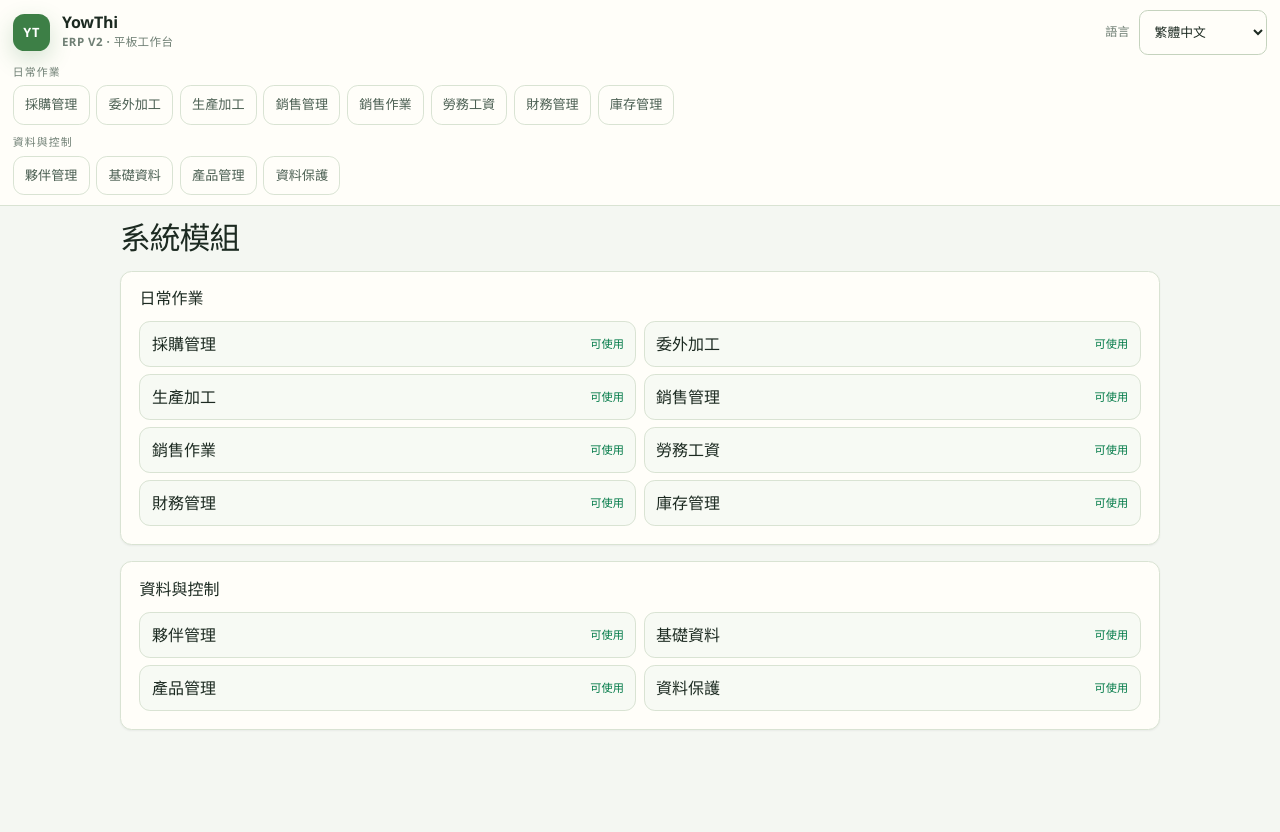
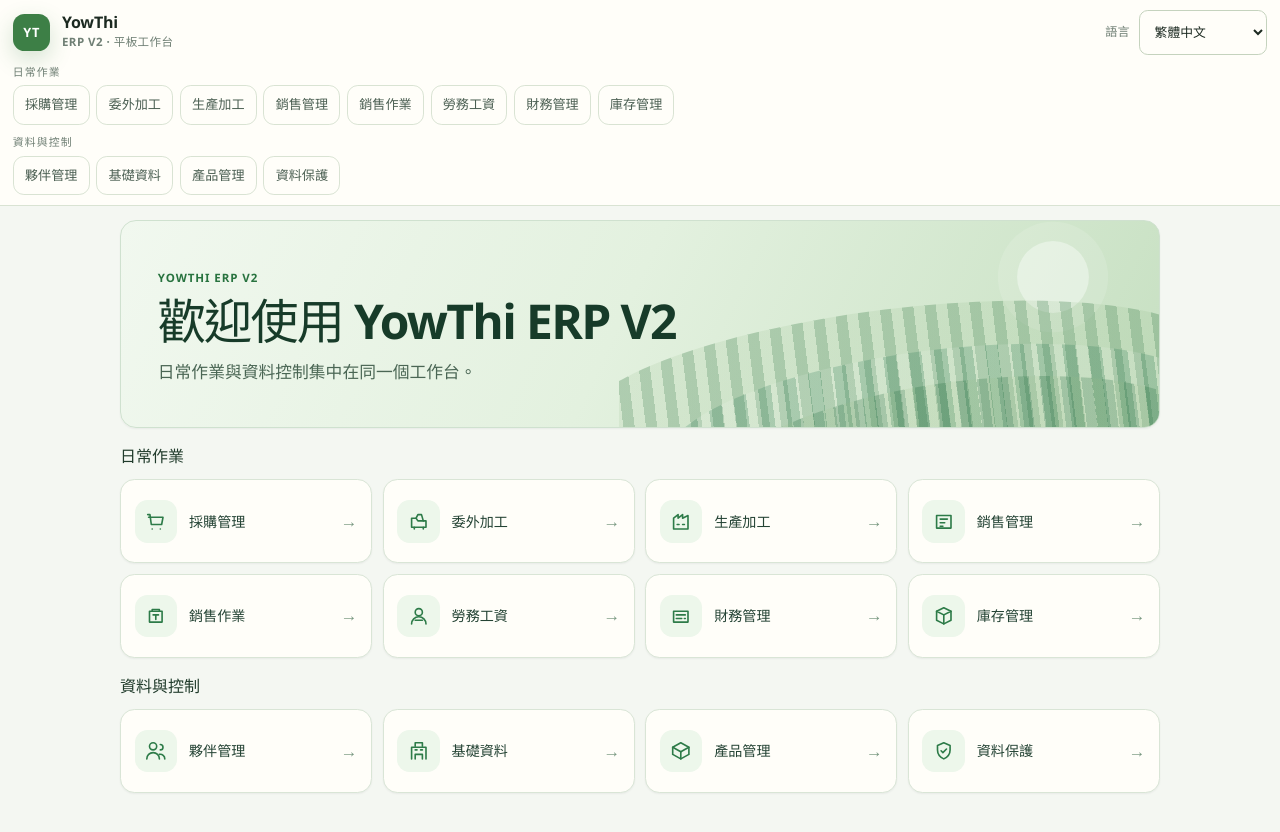
Before and after one commit to yenpoli-web/yowthi-erp-v2, a React (Vite) app in the folder src/YowThi.Erp.Web/: page /modules in a window 1280 px wide. Before the commit the page ends 800 px from the top, so only its background shows below. Built offline with nearby package versions, Linux system fonts and the light colour scheme.

Commit message:
feat(web): add nature green home workspace

```diff
--- /dev/null
+++ b/src/YowThi.Erp.Web/src/app/modules/ModuleIcon.tsx
@@ -0,0 +1,29 @@
+import type { ModuleKey } from './moduleRegistry';
+
+export type ModuleIconKey = ModuleKey | 'home';
+
+const moduleIconPaths: Record<ModuleIconKey, readonly string[]> = {
+  home: ['M3 10.5 12 3l9 7.5', 'M5 9.5V21h14V9.5', 'M9 21v-7h6v7'],
+  procurement: ['M4 7h16l-1.5 8H7L5.5 4H3', 'M8 20h.01', 'M17 20h.01'],
+  outsourced: ['M4 8h5l2 3h9v7H4z', 'M9 8l2-4h4l2 7', 'M7 18v2', 'M17 18v2'],
+  processing: ['M4 20V8l5-4v4l5-4v4l6-3v15z', 'M8 15h2', 'M14 15h2'],
+  sales: ['M4 5h16v14H4z', 'M8 9h8', 'M8 13h5', 'M8 17h3'],
+  'sales-handling': ['M5 7h14v12H5z', 'M8 7V5h8v2', 'M9 11h6', 'M12 11v5'],
+  labor: ['M12 12a4 4 0 1 0 0-8 4 4 0 0 0 0 8Z', 'M4 21a8 8 0 0 1 16 0', 'M8 17h8'],
+  finance: ['M4 7h16v12H4z', 'M7 11h10', 'M7 15h6', 'M16 15h1'],
+  inventory: ['M4 7 12 3l8 4-8 4z', 'M4 7v10l8 4 8-4V7', 'M12 11v10'],
+  party: ['M9 11a4 4 0 1 0 0-8 4 4 0 0 0 0 8Z', 'M2 21a7 7 0 0 1 14 0', 'M17 11a3 3 0 1 0 0-6', 'M16 16a5 5 0 0 1 6 5'],
+  infrastructure: ['M4 21V8h16v13', 'M8 21v-5h8v5', 'M8 11h2', 'M14 11h2', 'M8 7V3h8v4'],
+  product: ['M3 8 12 3l9 5-9 5z', 'M3 8v8l9 5 9-5V8', 'M12 13v8'],
+  'data-protection': ['M12 3 5 6v5c0 5 3 8 7 10 4-2 7-5 7-10V6z', 'm9 12 2 2 4-4'],
+};
+
+export function ModuleIcon({ icon, className }: { icon: ModuleIconKey; className?: string }) {
+  return (
+    <svg className={className} viewBox="0 0 24 24" aria-hidden="true">
+      {moduleIconPaths[icon].map((path) => (
+        <path key={path} d={path} />
+      ))}
+    </svg>
+  );
+}
--- a/src/YowThi.Erp.Web/src/app/modules/ModulePages.tsx
+++ b/src/YowThi.Erp.Web/src/app/modules/ModulePages.tsx
@@ -2,6 +2,7 @@
 
 import { withDeviceExperienceOverride } from '../device/deviceExperience';
 import { useOperationalLocale, type OperationalLocale } from '../i18n/locale';
+import { ModuleIcon } from './ModuleIcon';
 import {
   getSystemModule,
   systemModules,
@@ -10,66 +11,81 @@
   type SystemModuleDefinition,
 } from './moduleRegistry';
 
-const modulePageCopy: Record<
+const homePageCopy: Record<
+  OperationalLocale,
+  {
+    welcome: string;
+    subtitle: string;
+    operations: string;
+    controls: string;
+    openModule: string;
+  }
+> = {
+  'zh-TW': {
+    welcome: '歡迎使用 YowThi ERP V2',
+    subtitle: '日常作業與資料控制集中在同一個工作台。',
+    operations: '日常作業',
+    controls: '資料與控制',
+    openModule: '開啟模組',
+  },
+  'th-TH': {
+    welcome: 'ยินดีต้อนรับสู่ YowThi ERP V2',
+    subtitle: 'รวมงานประจำวันและการควบคุมข้อมูลไว้ในพื้นที่ทำงานเดียว',
+    operations: 'งานประจำวัน',
+    controls: 'ข้อมูลและการควบคุม',
+    openModule: 'เปิดโมดูล',
+  },
+};
+
+const skeletonPageCopy: Record<
   OperationalLocale,
   {
     eyebrow: string;
-    title: string;
-    intro: string;
-    operations: string;
-    controls: string;
-    operational: string;
     skeleton: string;
-    skeletonIntro: string;
     backToModules: string;
   }
 > = {
   'zh-TW': {
     eyebrow: 'ERP V2',
-    title: '系統模組',
-    intro: '12 個 ERP 模組已全部接入正式操作畫面。本頁是 Desktop、Tablet、Mobile 共用的模組索引；各模組仍使用同一套已驗證的 command、query、權限與 Business Rule 邊界。',
-    operations: '日常作業',
-    controls: '資料與控制',
-    operational: '可使用',
     skeleton: '尚未接入',
-    skeletonIntro: '此模組目前尚未接入操作畫面；若未來重新出現 skeleton 狀態，仍必須依正式 command/query contract 實作，不得在 presentation layer 新增 Business Rule。',
-    backToModules: '返回系統模組',
+    backToModules: '返回首頁',
   },
   'th-TH': {
     eyebrow: 'ERP V2',
-    title: 'โมดูลระบบ',
-    intro: 'โมดูล ERP ทั้ง 12 โมดูลมีหน้าปฏิบัติงานแล้ว หน้านี้เป็นดัชนีโมดูลร่วมสำหรับ Desktop, Tablet และ Mobile โดยทุกโมดูลยังใช้ command, query, สิทธิ์ และขอบเขต Business Rule ชุดเดียวกันที่ผ่านการตรวจสอบแล้ว',
-    operations: 'งานประจำวัน',
-    controls: 'ข้อมูลและการควบคุม',
-    operational: 'พร้อมใช้งาน',
     skeleton: 'ยังไม่เชื่อมต่อ',
-    skeletonIntro: 'โมดูลนี้ยังไม่มีหน้าปฏิบัติงาน หากในอนาคตมีสถานะ skeleton อีก ต้องเชื่อมต่อตาม command/query contract ที่ยืนยันแล้ว และห้ามสร้าง Business Rule ใหม่ใน presentation layer',
-    backToModules: 'กลับไปโมดูลระบบ',
+    backToModules: 'กลับหน้าแรก',
   },
 };
 
 export function ModuleIndexPage() {
   const { locale } = useOperationalLocale();
-  const copy = modulePageCopy[locale];
+  const copy = homePageCopy[locale];
 
   return (
-    <section className="module-page">
-      <header className="page-header">
-        <div>
-          <p className="eyebrow">{copy.eyebrow}</p>
-          <h1>{copy.title}</h1>
+    <section className="home-page">
+      <section className="home-hero" aria-labelledby="home-welcome-title">
+        <div className="home-hero-copy">
+          <span className="home-hero-kicker">YowThi ERP V2</span>
+          <h1 id="home-welcome-title">{copy.welcome}</h1>
+          <p>{copy.subtitle}</p>
         </div>
-      </header>
+        <div className="home-hero-landscape" aria-hidden="true">
+          <span className="home-sun" />
+          <span className="home-field home-field-one" />
+          <span className="home-field home-field-two" />
+          <span className="home-field home-field-three" />
+        </div>
+      </section>
 
-      <ModuleAreaSection area="operations" title={copy.operations} locale={locale} />
-      <ModuleAreaSection area="controls" title={copy.controls} locale={locale} />
+      <HomeModuleSection area="operations" title={copy.operations} locale={locale} />
+      <HomeModuleSection area="controls" title={copy.controls} locale={locale} />
     </section>
   );
 }
 
 export function ModuleSkeletonPage({ moduleKey }: { moduleKey: ModuleKey }) {
   const { locale } = useOperationalLocale();
-  const copy = modulePageCopy[locale];
+  const copy = skeletonPageCopy[locale];
   const module = getSystemModule(moduleKey);
 
   return (
@@ -83,14 +99,13 @@
 
       <div className="entry-form">
         <p className="eyebrow">{copy.skeleton}</p>
-        <p>{module.route}</p>
         <Link to={withDeviceExperienceOverride('/modules')}>{copy.backToModules}</Link>
       </div>
     </section>
   );
 }
 
-function ModuleAreaSection({
+function HomeModuleSection({
   area,
   title,
   locale,
@@ -99,34 +114,43 @@
   title: string;
   locale: OperationalLocale;
 }) {
-  const copy = modulePageCopy[locale];
+  const copy = homePageCopy[locale];
   const modules = systemModules.filter((module) => module.area === area);
 
   return (
-    <section className="entry-form module-area-card" aria-labelledby={`module-area-${area}`}>
-      <h2 id={`module-area-${area}`}>{title}</h2>
-      <ul className="module-list">
+    <section className="home-module-section" aria-labelledby={`home-module-area-${area}`}>
+      <header className="home-section-header">
+        <h2 id={`home-module-area-${area}`}>{title}</h2>
+      </header>
+      <div className="home-module-grid">
         {modules.map((module) => (
-          <ModuleListItem key={module.key} module={module} locale={locale} copy={copy} />
+          <HomeModuleCard key={module.key} module={module} locale={locale} openModule={copy.openModule} />
         ))}
-      </ul>
+      </div>
     </section>
   );
 }
 
-function ModuleListItem({
+function HomeModuleCard({
   module,
   locale,
-  copy,
+  openModule,
 }: {
   module: SystemModuleDefinition;
   locale: OperationalLocale;
-  copy: (typeof modulePageCopy)[OperationalLocale];
+  openModule: string;
 }) {
   return (
-    <li>
-      <Link to={withDeviceExperienceOverride(module.route)}>{module.label[locale]}</Link>
-      <span>{module.webState === 'operational' ? copy.operational : copy.skeleton}</span>
-    </li>
+    <Link
+      className="home-module-card"
+      to={withDeviceExperienceOverride(module.route)}
+      aria-label={`${openModule}: ${module.label[locale]}`}
+    >
+      <span className="home-module-icon-wrap" aria-hidden="true">
+        <ModuleIcon icon={module.key} className="home-module-icon" />
+      </span>
+      <strong>{module.label[locale]}</strong>
+      <span className="home-module-arrow" aria-hidden="true">→</span>
+    </Link>
   );
 }
--- /dev/null
+++ b/src/YowThi.Erp.Web/src/app/modules/homePage.css
@@ -0,0 +1,214 @@
+.home-page {
+  display: grid;
+  gap: 1rem;
+}
+
+.home-hero {
+  position: relative;
+  min-height: 13rem;
+  overflow: hidden;
+  display: flex;
+  align-items: center;
+  padding: clamp(1.35rem, 3vw, 2.3rem);
+  border: 1px solid #cfe1cf;
+  border-radius: 1rem;
+  background: linear-gradient(115deg, #f1f8ef 0%, #e3f1df 48%, #c7e0c2 100%);
+  box-shadow: var(--shadow-sm);
+}
+
+.home-hero-copy {
+  position: relative;
+  z-index: 2;
+  max-width: 38rem;
+}
+
+.home-hero-kicker {
+  color: #28733f;
+  font-size: 0.72rem;
+  font-weight: 800;
+  letter-spacing: 0.08em;
+  text-transform: uppercase;
+}
+
+.home-hero h1 {
+  margin: 0.45rem 0 0;
+  color: #173b29;
+  font-size: clamp(1.85rem, 4vw, 3rem);
+  line-height: 1.08;
+  letter-spacing: -0.035em;
+}
+
+.home-hero p {
+  max-width: 34rem;
+  margin: 0.75rem 0 0;
+  color: #4a6654;
+  font-size: clamp(0.92rem, 1.5vw, 1.05rem);
+}
+
+.home-hero-landscape {
+  position: absolute;
+  inset: 0 0 0 48%;
+  overflow: hidden;
+}
+
+.home-sun {
+  position: absolute;
+  top: 1.25rem;
+  right: 13%;
+  width: 4.5rem;
+  height: 4.5rem;
+  border-radius: 50%;
+  background: rgba(255, 255, 255, 0.45);
+  box-shadow: 0 0 0 1.2rem rgba(255, 255, 255, 0.12);
+}
+
+.home-field {
+  position: absolute;
+  left: -8%;
+  right: -10%;
+  bottom: -4rem;
+  height: 10rem;
+  transform: rotate(-7deg);
+  border-radius: 50% 50% 0 0;
+}
+
+.home-field-one {
+  bottom: -2.6rem;
+  background: repeating-linear-gradient(90deg, rgba(57, 123, 70, 0.3) 0 0.7rem, rgba(104, 156, 91, 0.1) 0.7rem 1.4rem);
+}
+
+.home-field-two {
+  bottom: -5.2rem;
+  left: 8%;
+  background: repeating-linear-gradient(90deg, rgba(36, 116, 80, 0.22) 0 0.8rem, rgba(255, 255, 255, 0.12) 0.8rem 1.6rem);
+}
+
+.home-field-three {
+  bottom: -7.1rem;
+  left: 18%;
+  background: repeating-linear-gradient(90deg, rgba(31, 104, 58, 0.24) 0 0.65rem, rgba(154, 190, 131, 0.13) 0.65rem 1.3rem);
+}
+
+.home-module-section {
+  display: grid;
+  gap: 0.7rem;
+}
+
+.home-section-header h2 {
+  margin: 0;
+  color: #203b2b;
+  font-size: 1rem;
+  font-weight: 760;
+}
+
+.home-module-grid {
+  display: grid;
+  grid-template-columns: repeat(4, minmax(0, 1fr));
+  gap: 0.65rem;
+}
+
+.home-module-card {
+  min-width: 0;
+  min-height: 5.25rem;
+  display: grid;
+  grid-template-columns: auto minmax(0, 1fr) auto;
+  align-items: center;
+  gap: 0.75rem;
+  padding: 0.85rem;
+  border: 1px solid #d9e5d6;
+  border-radius: 0.9rem;
+  background: #fffef9;
+  color: #244334;
+  text-decoration: none;
+  box-shadow: var(--shadow-sm);
+  transition: border-color 120ms ease, background 120ms ease, transform 120ms ease, box-shadow 120ms ease;
+}
+
+.home-module-card:hover {
+  border-color: #b9d3b4;
+  background: #fbfef9;
+  color: #176242;
+  transform: translateY(-1px);
+  box-shadow: 0 8px 20px rgba(40, 76, 50, 0.07);
+}
+
+.home-module-icon-wrap {
+  width: 2.65rem;
+  height: 2.65rem;
+  display: grid;
+  place-items: center;
+  border-radius: 0.78rem;
+  background: #edf7eb;
+  color: #2d7b48;
+}
+
+.home-module-icon {
+  width: 1.35rem;
+  height: 1.35rem;
+  fill: none;
+  stroke: currentColor;
+  stroke-width: 1.8;
+  stroke-linecap: round;
+  stroke-linejoin: round;
+}
+
+.home-module-card strong {
+  min-width: 0;
+  overflow: hidden;
+  text-overflow: ellipsis;
+  color: inherit;
+  font-size: 0.88rem;
+  font-weight: 740;
+  white-space: nowrap;
+}
+
+.home-module-arrow {
+  color: #7a9982;
+  font-size: 1.05rem;
+  line-height: 1;
+}
+
+@media (max-width: 1100px) {
+  .home-module-grid {
+    grid-template-columns: repeat(3, minmax(0, 1fr));
+  }
+}
+
+@media (max-width: 820px) {
+  .home-hero {
+    min-height: 11.5rem;
+  }
+
+  .home-hero-landscape {
+    inset: 0 0 0 58%;
+    opacity: 0.72;
+  }
+
+  .home-module-grid {
+    grid-template-columns: repeat(2, minmax(0, 1fr));
+  }
+}
+
+@media (max-width: 520px) {
+  .home-hero {
+    min-height: 12.5rem;
+    padding: 1.2rem;
+  }
+
+  .home-hero-copy {
+    max-width: 82%;
+  }
+
+  .home-hero-landscape {
+    inset: 0 0 0 62%;
+    opacity: 0.58;
+  }
+
+  .home-module-grid {
+    grid-template-columns: 1fr;
+  }
+
+  .home-module-card {
+    min-height: 4.8rem;
+  }
+}
--- a/src/YowThi.Erp.Web/src/main.tsx
+++ b/src/YowThi.Erp.Web/src/main.tsx
@@ -8,6 +8,7 @@
 import { router } from './app/router';
 import './styles.css';
 import './app/layouts/presentationShell.css';
+import './app/modules/homePage.css';
 import './features/processing/processingExecution.css';
 
 const rootElement = document.getElementById('root');
```
Also changed, not shown: src/YowThi.Erp.Web/src/app/layouts/DesktopAppShell.tsx (+4 -31 lines).
